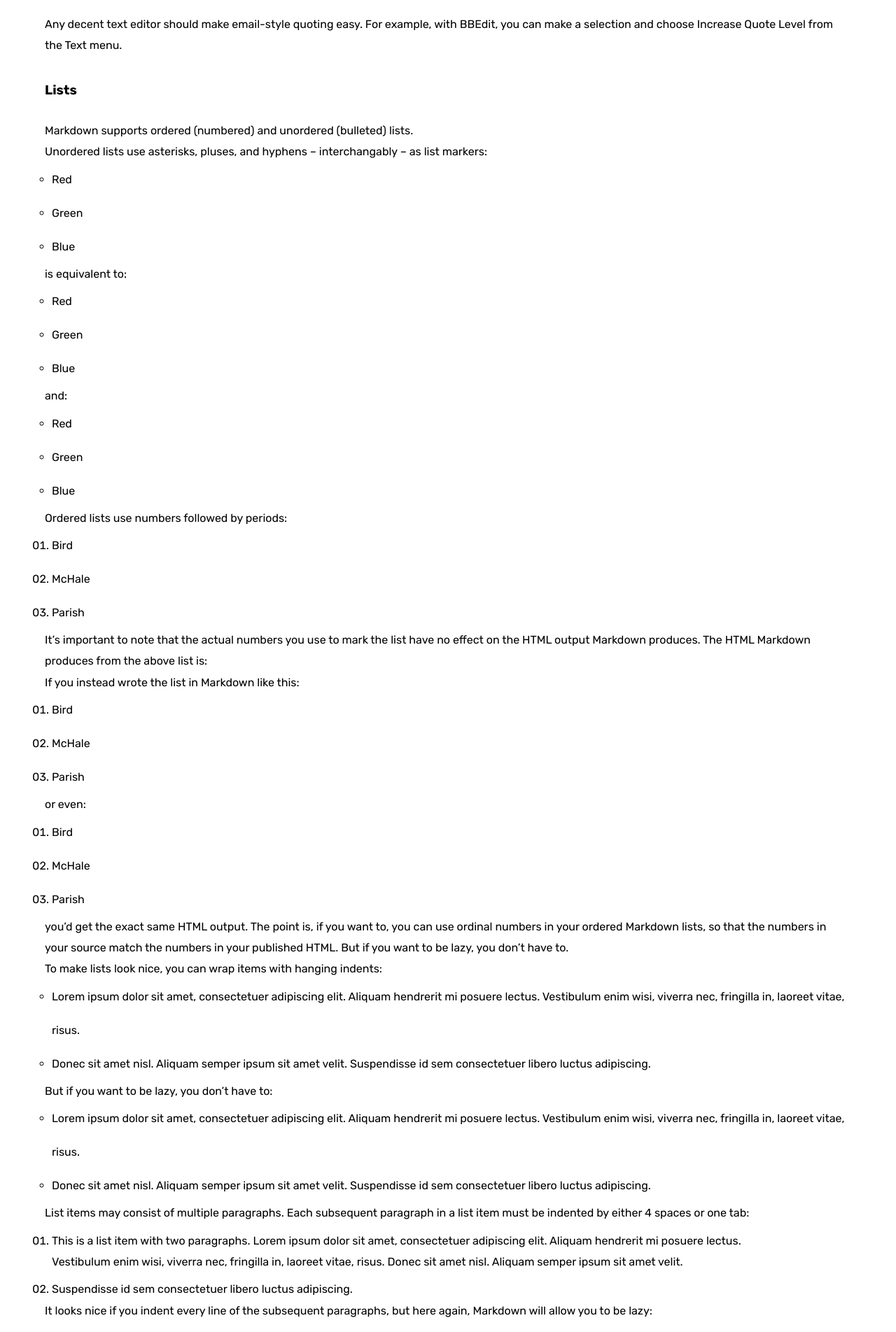
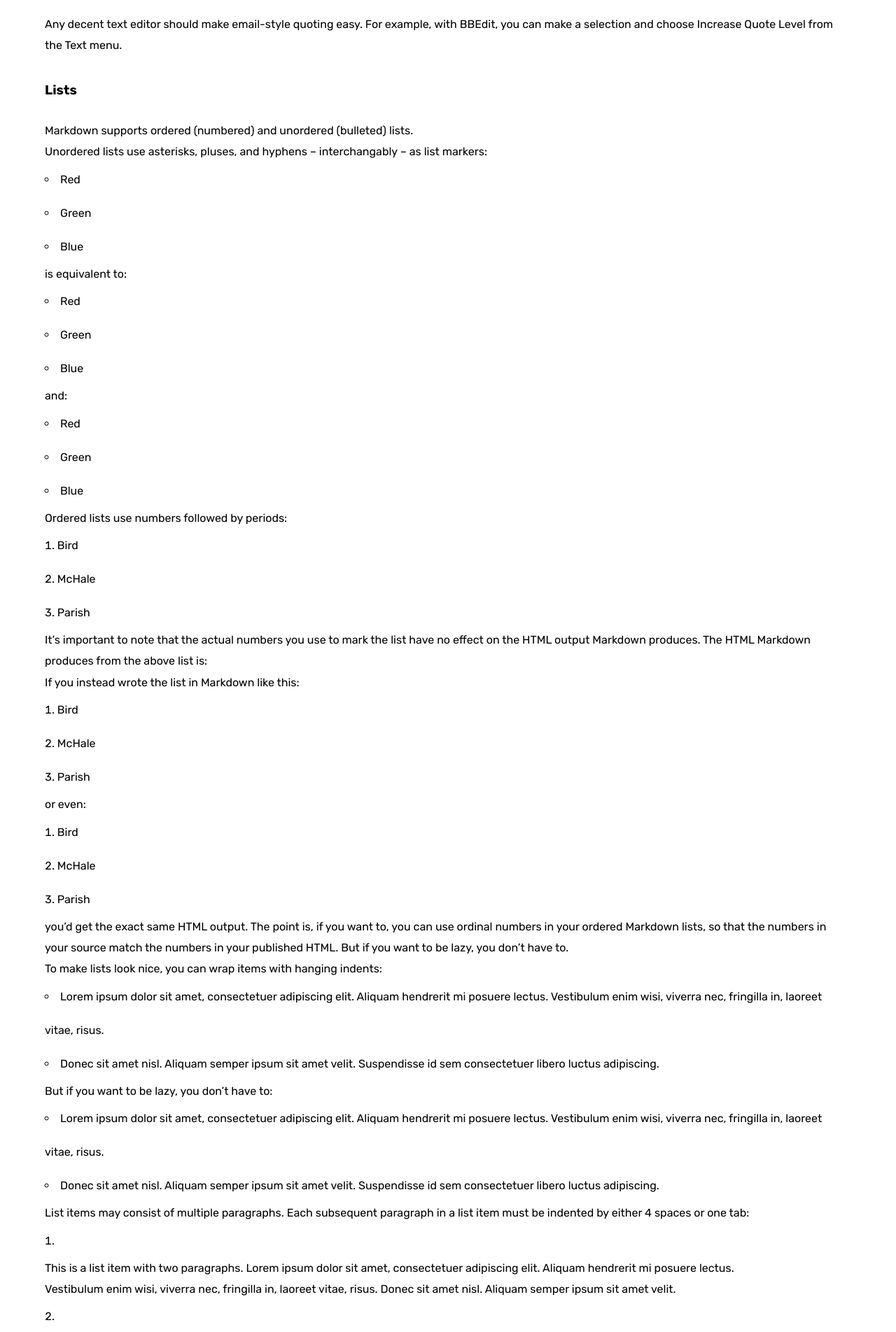
Before and after one commit to breezyfasano/breezyfasano-site, a Jekyll site: the page built from _posts/2018-09-11-my-first-post.md, in a window 1280 px wide. Shown: the part 2553-4457 px from the top of the page at 70% size. Built offline with Jekyll 4.4.1, drawn with Linux system fonts in a browser that asks for light colours; nearby versions of some CDN libraries.

Commit message:
fixed spacing issues on ordered and unordered lists

```diff
--- a/_sass/_posts.scss
+++ b/_sass/_posts.scss
@@ -12,11 +12,11 @@ body:not(a) {
         list-style-type: circle;
     }
     ol {
-        list-style-type: decimal-leading-zero;
+        list-style-type: decimal;
     }
 
     ul, ol {
-        padding-left: 10px;
+        list-style-position: inside;
     }
 
     p {
```
